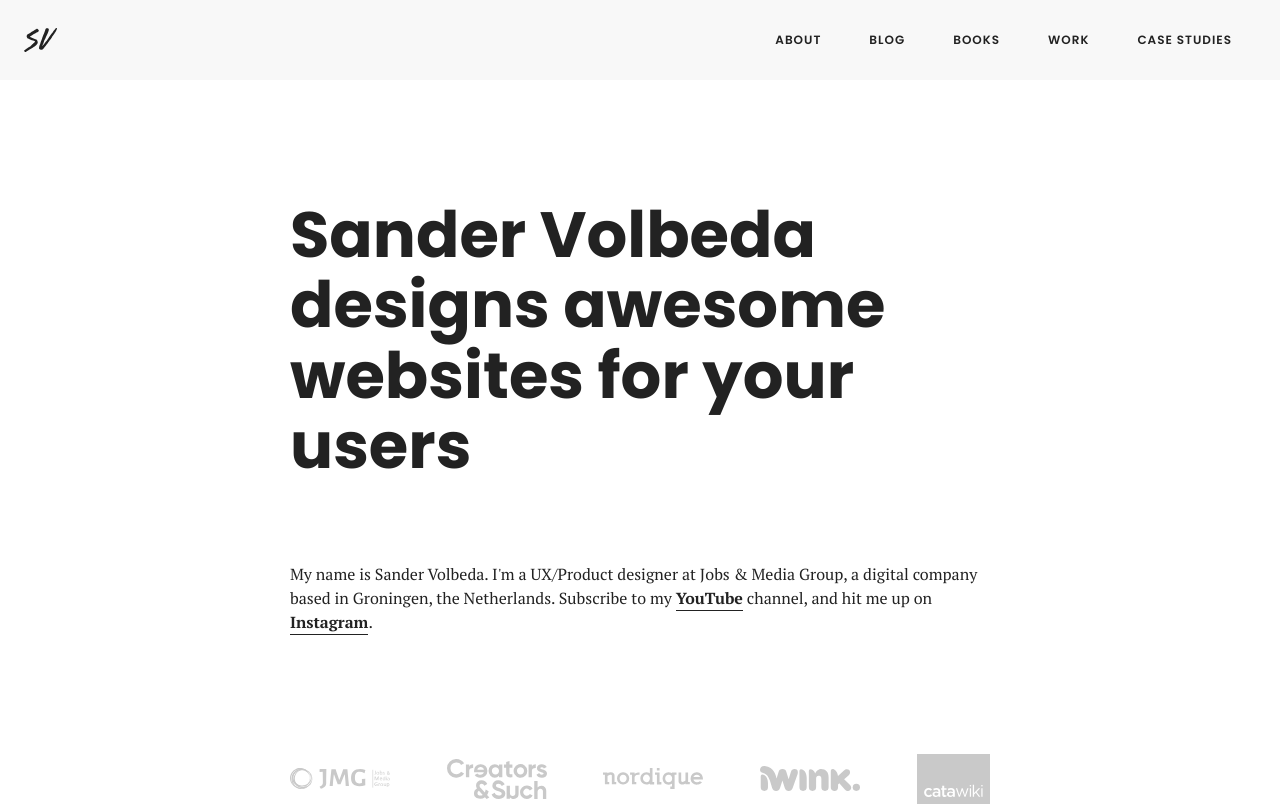
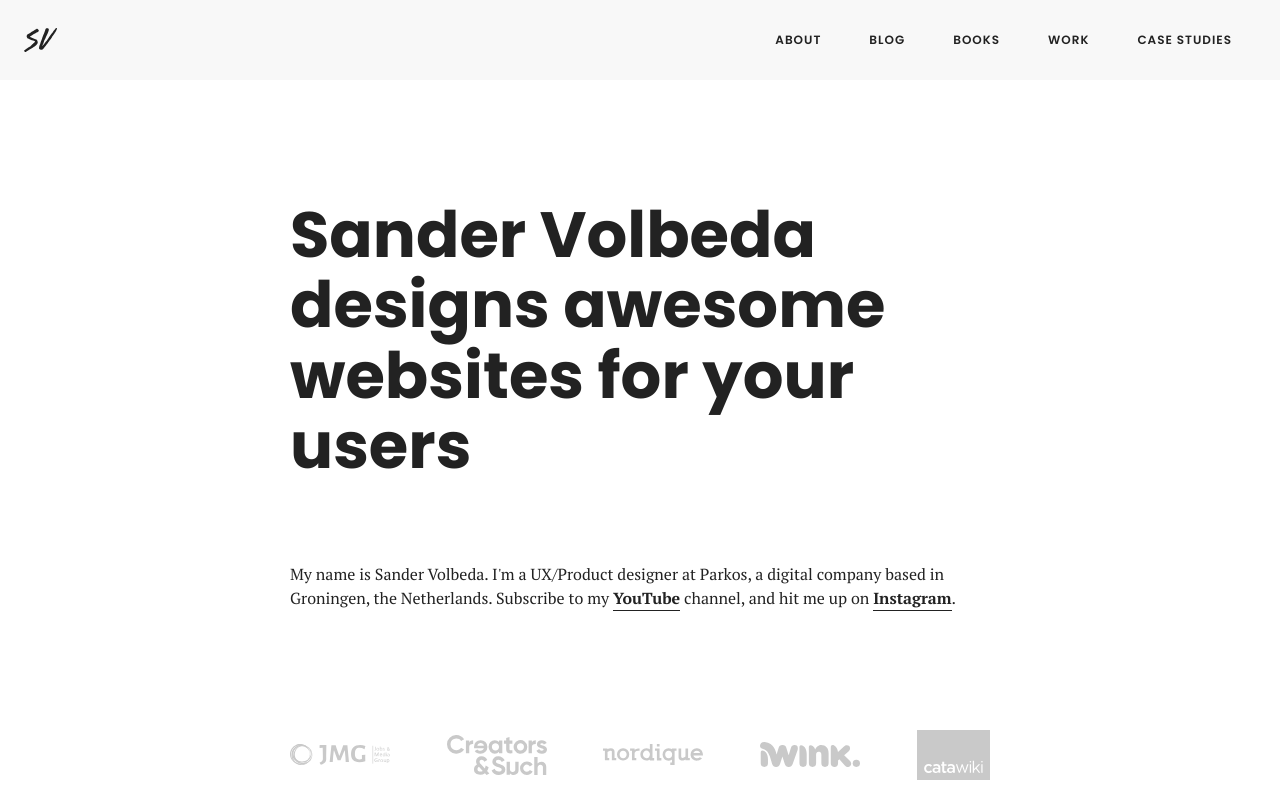
Before and after one commit to sandervolbeda/personal-website, a plain HTML site: page index.html in a window 1280 px wide. Shown: the top 807 px of the page. Drawn offline with Linux system fonts and the light colour scheme.

Commit message:
Testing an update

```diff
--- a/index.html
+++ b/index.html
@@ -53,7 +53,7 @@
     <div class="wrapper">
         <section class="hero" data-aos="zoom-in" data-aos-duration="1000">
             <h1>Sander Volbeda designs awesome websites for your users</h1>
-            <p>My name is Sander Volbeda. I'm a UX/Product designer at Jobs &amp; Media Group, a digital company based in Groningen, the Netherlands.
+            <p>My name is Sander Volbeda. I'm a UX/Product designer at Parkos, a digital company based in Groningen, the Netherlands.
                 Subscribe to my <a href="#" class="effect" target="_black">YouTube</a> channel, and hit me up on <a
                         href="#" class="effect" target="_black">Instagram</a>.</p>
         </section>
```
